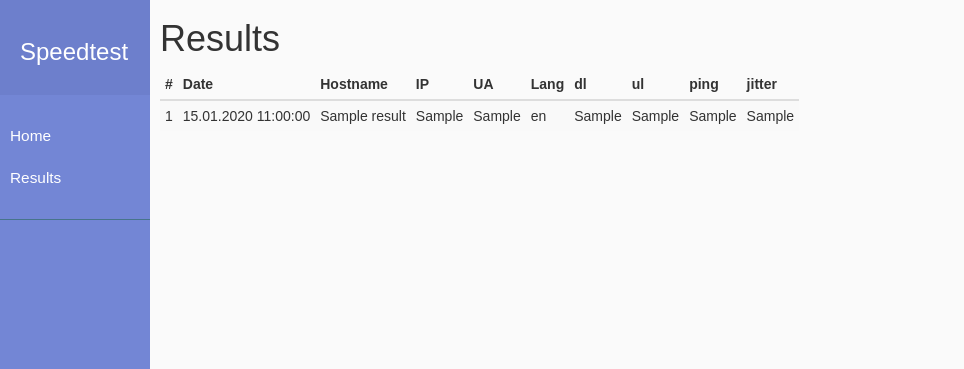
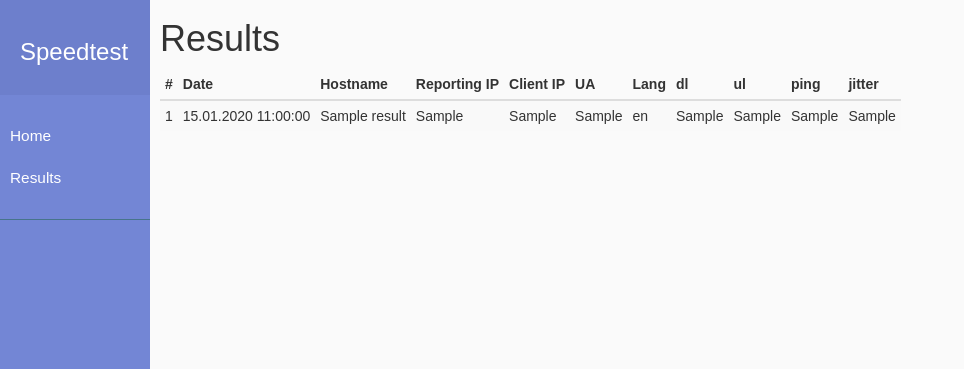
Before and after one commit to TheStigmj/speedtest-gui, a Django app: page /result/ in a window 1280 px wide. Shown: the part 51-420 px from the top of the page, without its empty margins (0-964 px from the left). Run offline with Django 3.2, Linux system fonts and the light colour scheme; tables that the repository leaves empty hold one stand-in row (values such as "Sample post"); some libraries are stand-ins or nearby versions.

Commit message:
added clientip

```diff
--- a/result/models.py
+++ b/result/models.py
@@ -11,6 +11,7 @@ class Result(models.Model):
 	created_date = models.DateTimeField(default=timezone.now, editable=False)
 	hostname = models.CharField(max_length=255)
 	ip = models.GenericIPAddressField()
+	clientip = models.GenericIPAddressField(blank=True, null=True)
 	ua = models.CharField(max_length=255)
 	lang = models.CharField(max_length=255)
 	dl = models.CharField(max_length=255, blank=True, null=True)
--- a/result/templates/result/index.html
+++ b/result/templates/result/index.html
@@ -8,7 +8,8 @@
 				<th>#</th>
 				<th>Date</th>
 				<th>Hostname</th>
-				<th>IP</th>
+				<th>Reporting IP</th>
+				<th>Client IP</th>
 				<th>UA</th>
 				<th>Lang</th>
 				<th>dl</th>
@@ -23,6 +24,7 @@
 				<td>{{ result.created_date | date:"d.m.Y H:i:s" }}</td>
 				<td>{{ result.hostname }}</a></td>
 				<td>{{ result.ip }}</a></td>
+				<td>{{ result.clientip }}</a></td>
 				<td>{{ result.ua }}</a></td>
 				<td>{{ result.lang }}</a></td>
 				<td>{{ result.dl }}</a></td>
```
Also changed, not shown: result/migrations/0002_result_clientip.py (added), 2 other files.
